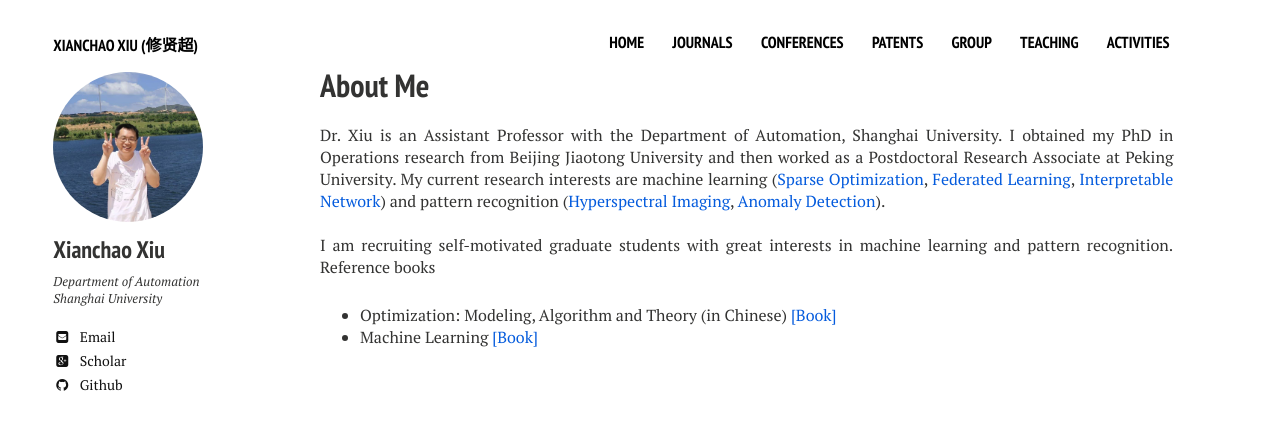
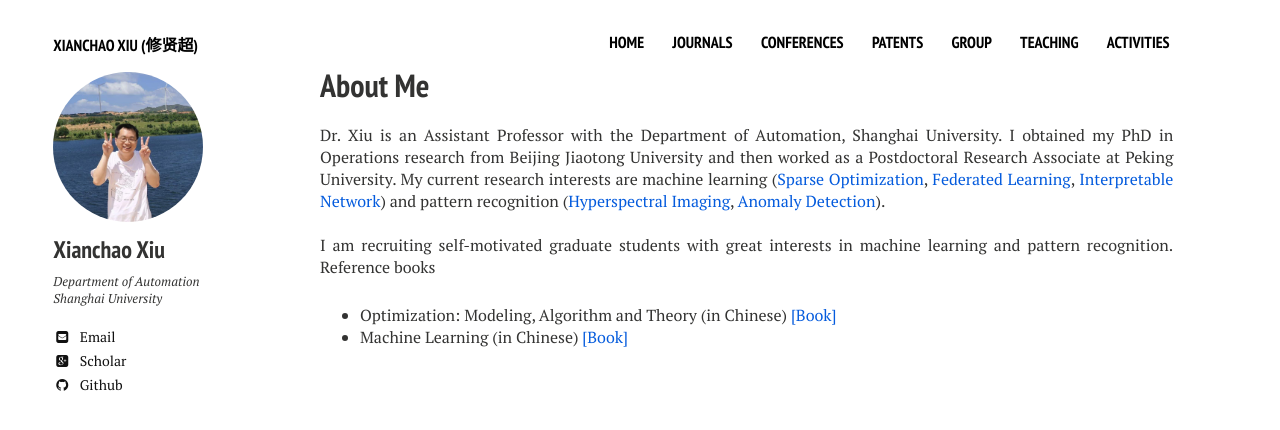
Before and after one commit to xianchaoxiu/xianchaoxiu.github.io, a Jekyll site: the page built from index.md, in a window 1280 px wide. Shown: the top 430 px of the page. Built offline with Jekyll 4.4.1, drawn with Linux system fonts in a browser that asks for light colours; nearby versions of some CDN libraries.

Commit message:
Update home2.html

```diff
--- a/_layouts/home2.html
+++ b/_layouts/home2.html
@@ -29,7 +29,7 @@
 	 I am recruiting self-motivated graduate students with great interests in machine learning and pattern recognition. Reference books
         <ul>
         <li> Optimization: Modeling, Algorithm and Theory (in Chinese) <a href="https://item.jd.com/13064530.html" class="textlink" target="_blank">[Book]</a>  </li>
-	<li> Machine Learning <a href="https://item.jd.com/12762673.html" class="textlink" target="_blank">[Book] </a></li>
+	<li> Machine Learning (in Chinese) <a href="https://item.jd.com/12762673.html" class="textlink" target="_blank">[Book] </a></li>
         </ul>
 </p>
 
```
